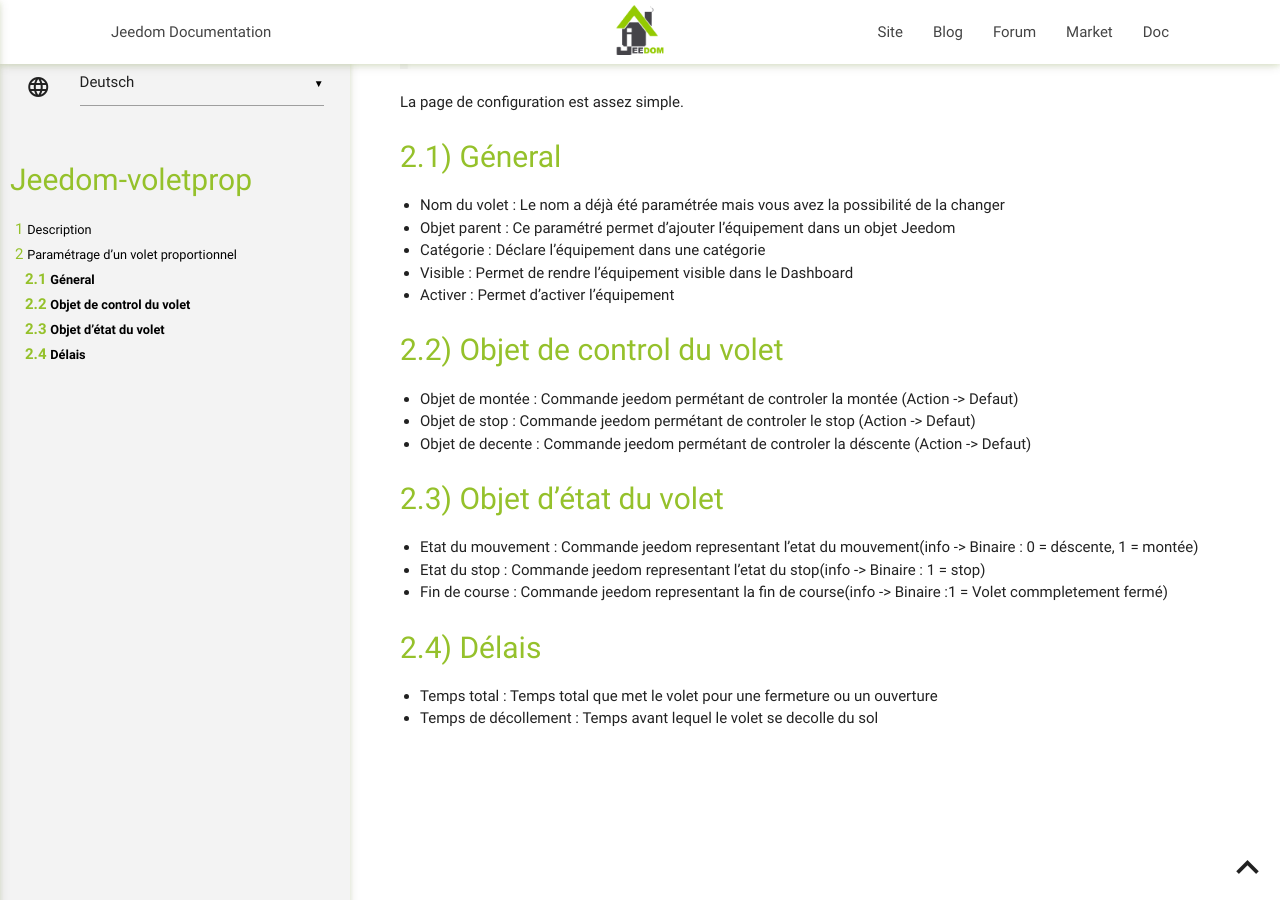
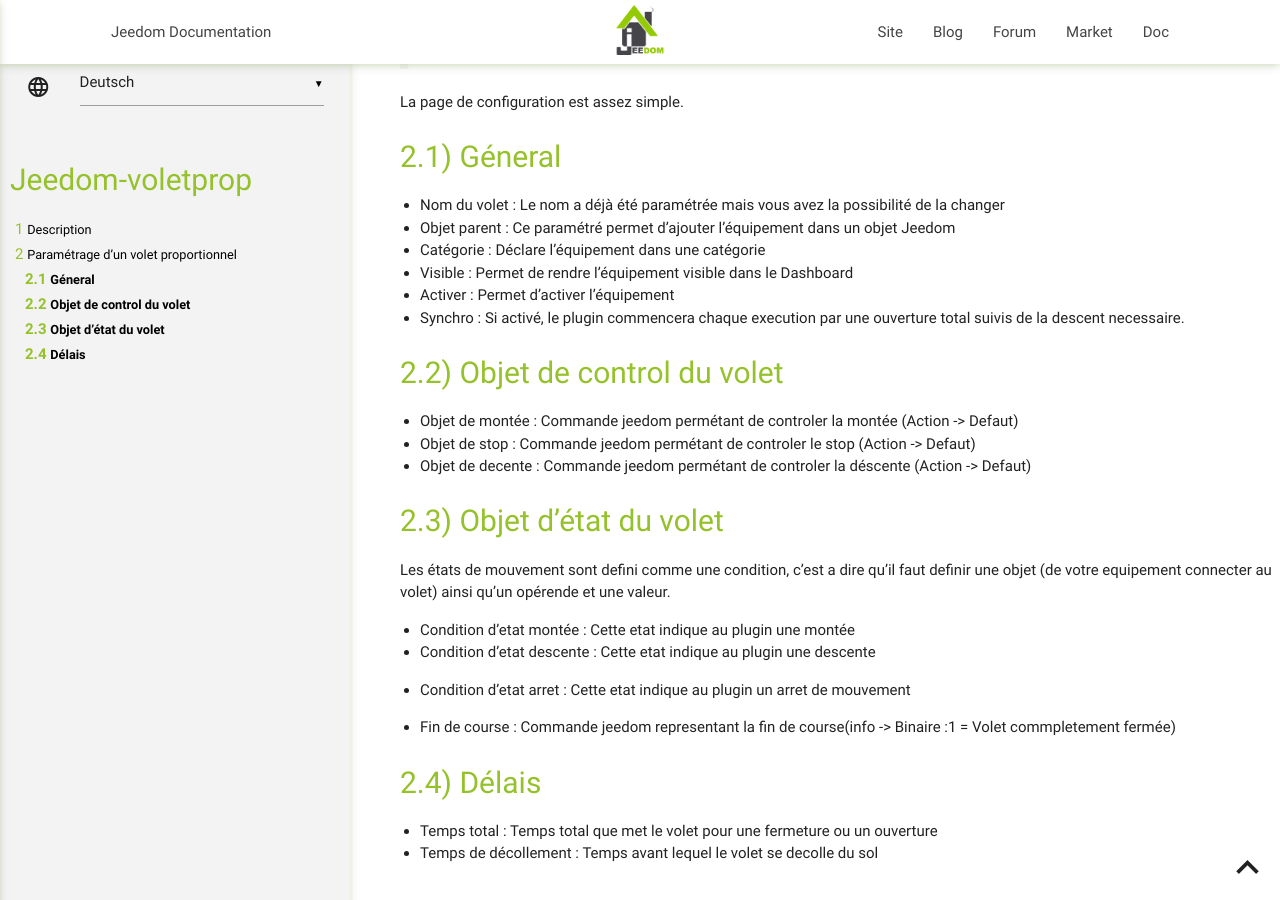
Before and after one commit to mika-nt28/Jeedom-voletProp, a Jekyll site: the page built from docs/de_DE/index.md, in a window 1280 px wide and 900 px high, scrolled down 666 px. Built offline with Jekyll 4.4.1, drawn with Linux system fonts in a browser that asks for light colours; our own code applies the rules of GitHub Pages for plain Markdown files.

Commit message:
[ROBOT] Action all

```diff
--- a/docs/de_DE/index.md
+++ b/docs/de_DE/index.md
@@ -17,6 +17,7 @@ Géneral
 * Catégorie : Déclare l'équipement dans une catégorie
 * Visible : Permet de rendre l'équipement visible dans le Dashboard
 * Activer : Permet d'activer l'équipement
+* Synchro : Si activé, le plugin commencera chaque execution par une ouverture total suivis de la descent necessaire.
 
 Objet de control du volet
 ---
@@ -28,9 +29,13 @@ Objet de control du volet
 Objet d'état du volet
 ---
 
-* Etat du mouvement  : Commande jeedom representant l'etat du mouvement(info -> Binaire : 0 = déscente, 1 = montée)
-* Etat du stop  :  Commande jeedom representant l'etat du stop(info -> Binaire : 1 = stop)
-* Fin de course  :  Commande jeedom representant la fin de course(info -> Binaire :1 = Volet commpletement fermé)
+Les états de mouvement sont defini comme une condition, c'est a dire qu'il faut definir une objet (de votre equipement connecter au volet) ainsi qu'un opérende et une valeur.
+
+* Condition d'etat montée : Cette etat indique au plugin une montée
+* Condition d'etat descente  : Cette etat indique au plugin une descente
+* Condition d'etat arret  : Cette etat indique au plugin un arret de mouvement
+
+* Fin de course  :  Commande jeedom representant la fin de course(info -> Binaire :1 = Volet commpletement fermée)
 
 Délais
 ---
```
Also changed, not shown: docs/en_US/index.md (+8 -3 lines), docs/es_ES/index.md (+8 -3 lines).
